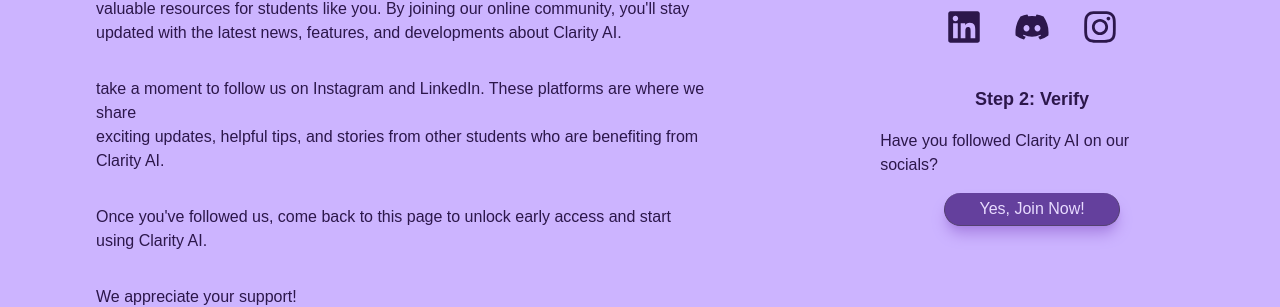
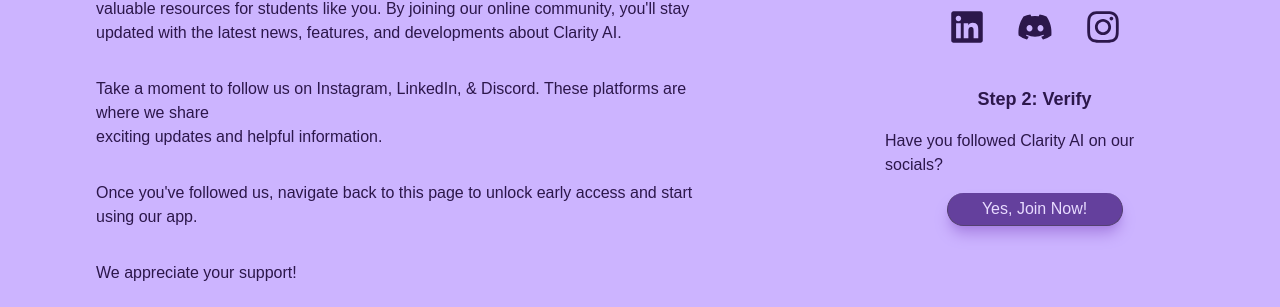
Before and after one commit to Shruthi1935/Clarity-AI-Waitlist, a Next.js app: page / in a window 1280 px wide. Shown: the part 2075-2382 px from the top of the page. Built offline with nearby package versions, Linux system fonts and the light colour scheme; a web font is replaced by a local one.

Commit message:
fixed minor issues

```diff
--- a/app/page.js
+++ b/app/page.js
@@ -92,8 +92,8 @@
             <div className="flex flex-col space-y-8 text-[#2C174B] font-chillax font-normal leading-6">
               <div> To be considered for early access, we kindly ask that you follow us on our social media accounts. <br/> As a <span className="font-semibold"> non-profit organization, </span> every follow helps us grow our community and continue providing <br/> valuable resources for students like you.
                     By joining our online community, you'll stay <br/> updated with the latest news, features, and developments about Clarity AI. </div>
-              <div> take a moment to follow us on Instagram and LinkedIn. These platforms are where we share <br/> exciting updates, helpful tips, and stories from other students who are benefiting from Clarity AI. </div>
-              <div> Once you've followed us, come back to this page to unlock early access and start using Clarity AI. </div>
+              <div> Take a moment to follow us on Instagram, LinkedIn, & Discord. These platforms are where we share <br/> exciting updates and helpful information. </div>
+              <div> Once you've followed us, navigate back to this page to unlock early access and start using our app. </div>
               <div> We appreciate your support! </div>
             </div>
 
```
